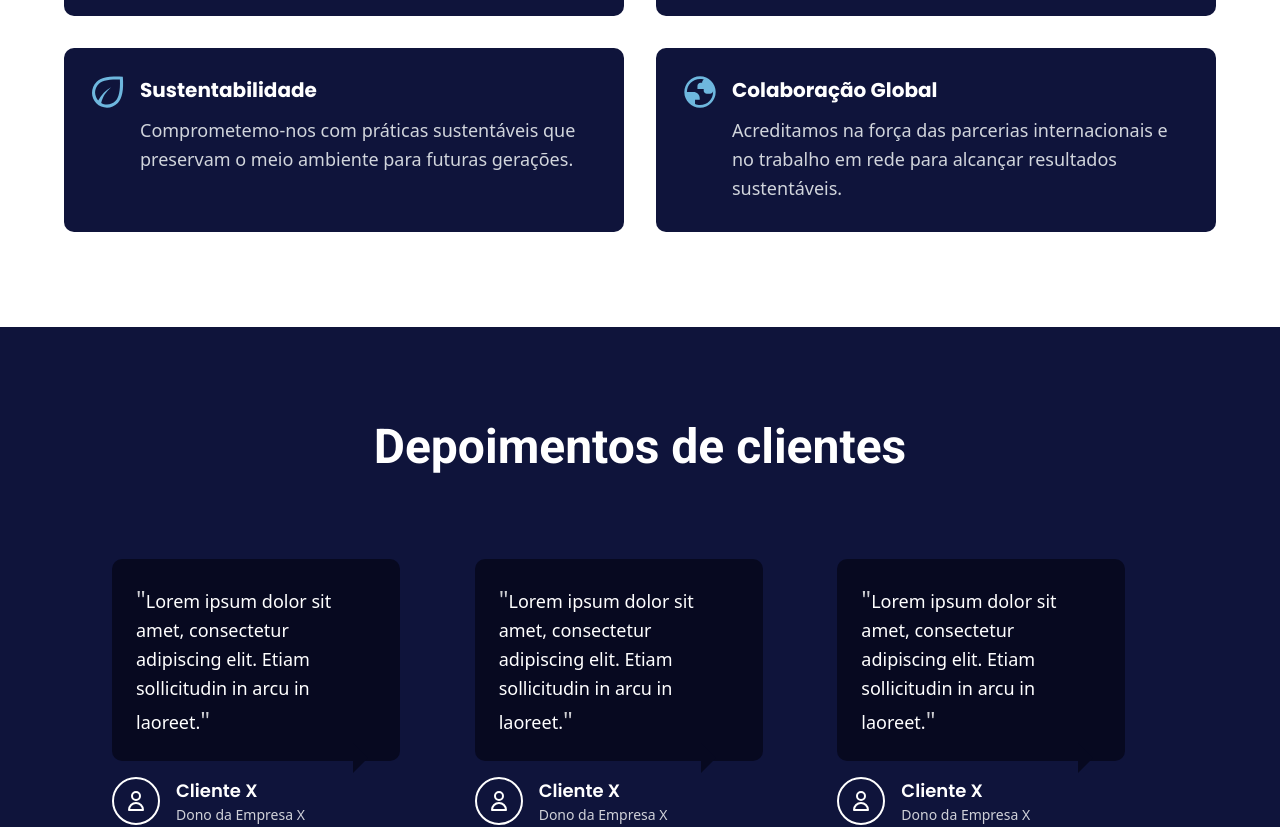
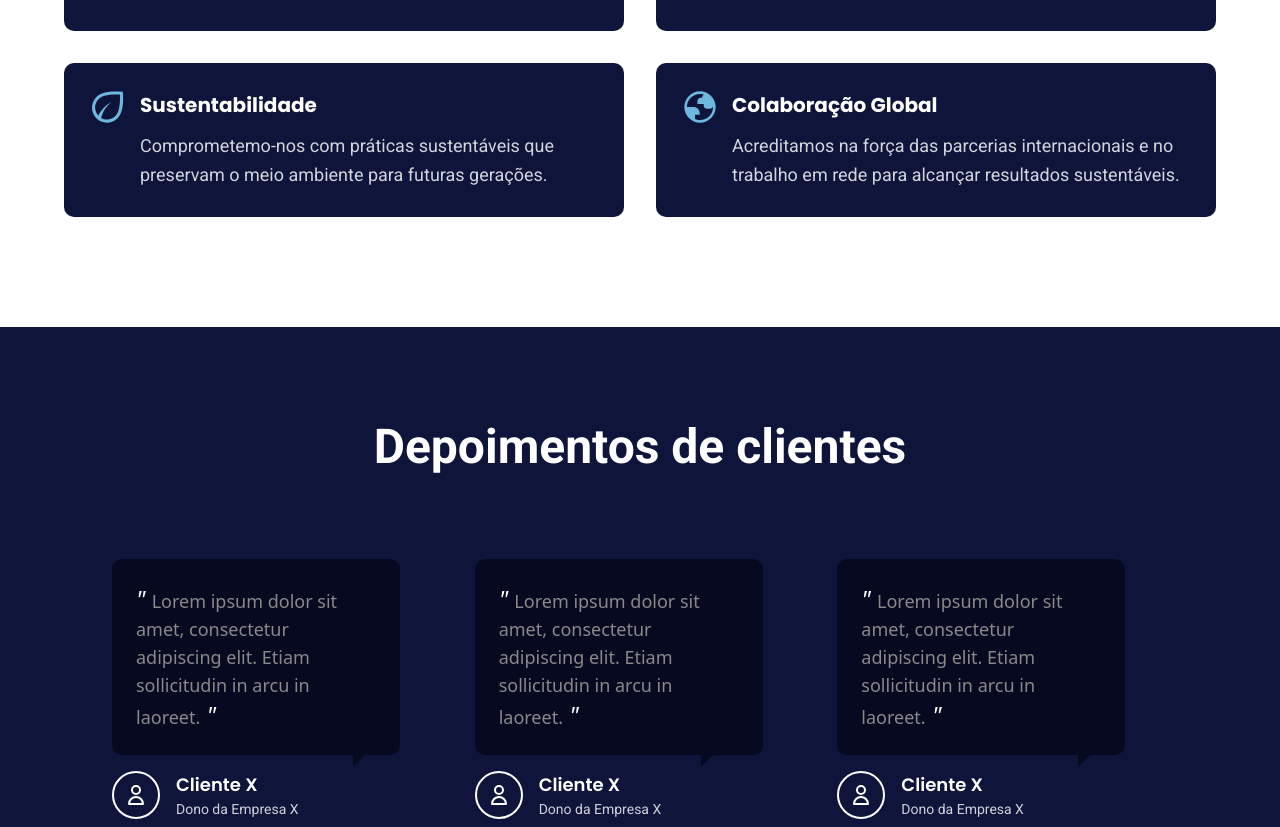
Before and after one commit to knex-projects/eleven-lp, a React (Vite) app in the folder FrontEnd/: page /Sobre in a window 1280 px wide. Shown: the part 2167-2994 px from the top of the page. Built offline with nearby package versions, Linux system fonts and the light colour scheme.

Commit message:
style(DepoinmentSection): update text color and font; add font-family to paragraph in index.css

```diff
--- a/FrontEnd/src/components/Sections/DepoimentSection/DepoinmentSection.tsx
+++ b/FrontEnd/src/components/Sections/DepoimentSection/DepoinmentSection.tsx
@@ -49,11 +49,11 @@ const DepoinmentSection: React.FC = () => {
                >
                 <div className="max-w-72">
                   <div className="bg-[#070920] rounded-lg p-6 relative">
-                    <div className="text-white text-lg leading-relaxed">
-                      <span className="text-2xl text-white/80">"</span>
-                      {testimonial.text}
-                      <span className="text-2xl text-white/80">"</span>
-                    </div>
+                     <div className="text-[#898989] text-lg font-roboto">
+                       <span className="text-2xl text-white italic">"{" "}</span>
+                        {testimonial.text}
+                       <span className="text-2xl text-white italic">{" "}"</span>
+                     </div>
                     <div
                       className={`absolute w-0 h-0 ${
                         index % 2 === 0
--- a/FrontEnd/src/index.css
+++ b/FrontEnd/src/index.css
@@ -11,6 +11,10 @@ h3 {
 }
 
 h2 {
+    font-family: 'Roboto', sans-serif;
+}
+
+p {
     font-family: 'Roboto', sans-serif;
 }
 
```
